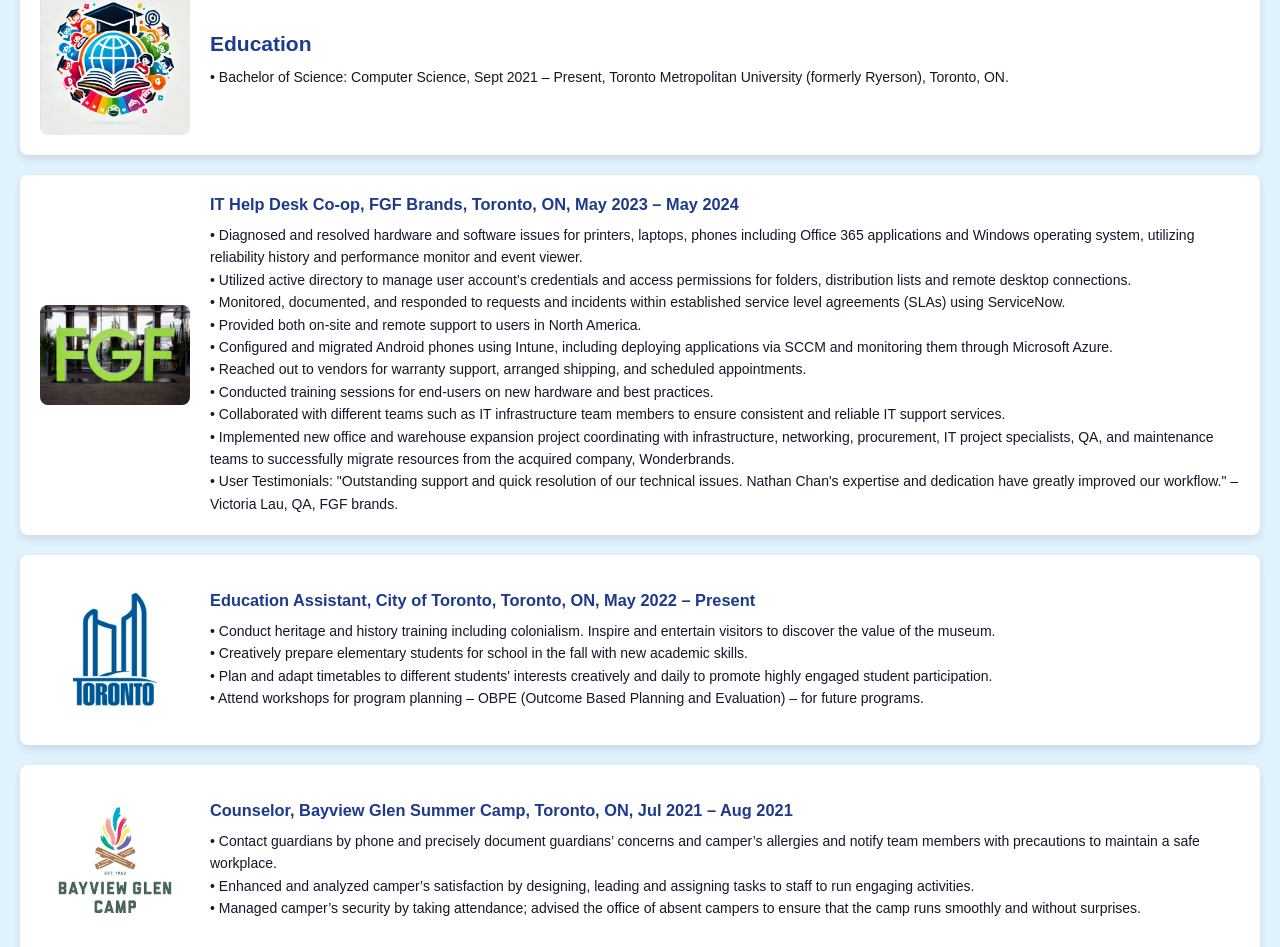
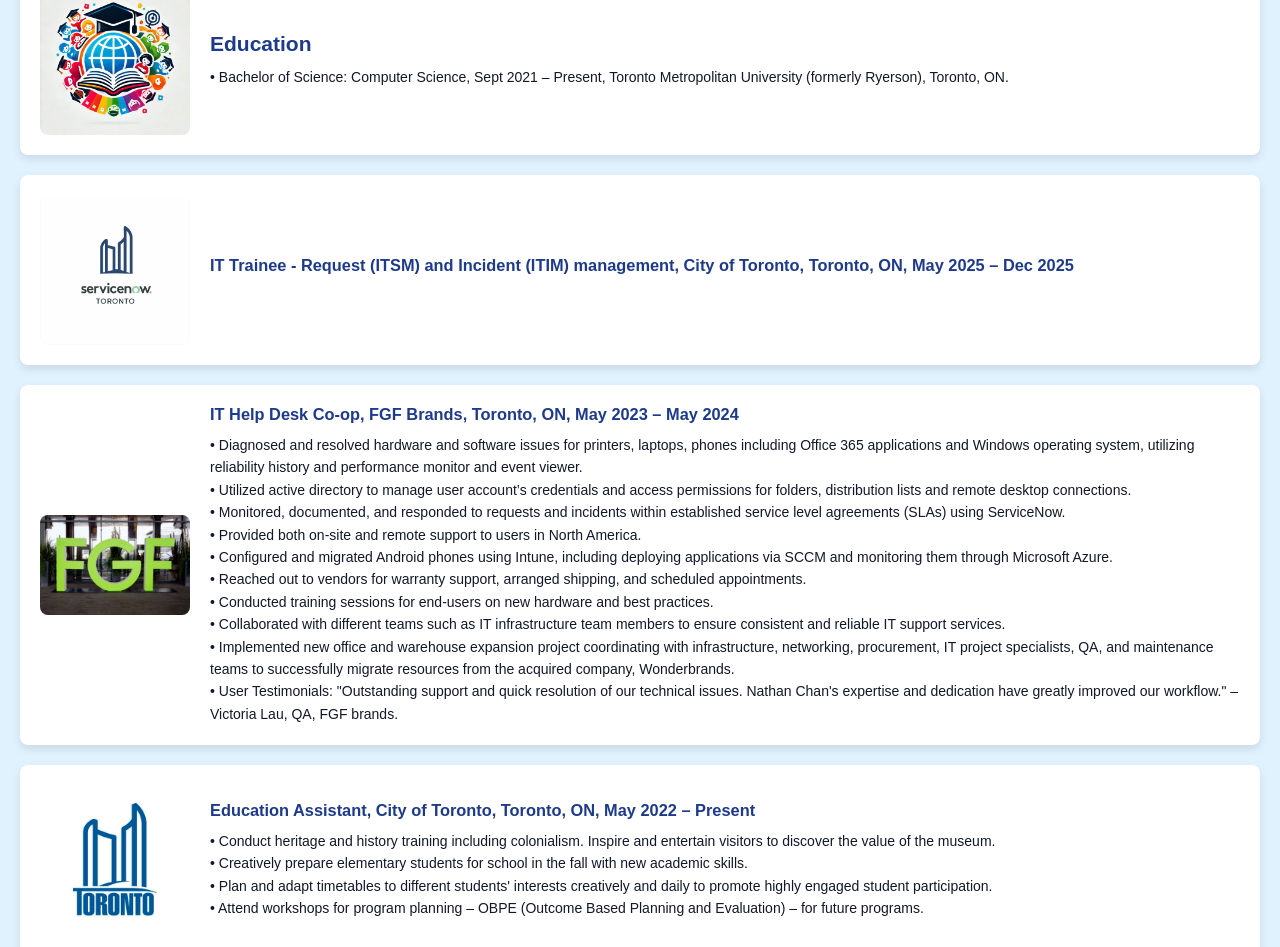
Before and after one commit to NatlC/React, a React (Create React App) app: page / in a window 1280 px wide. Shown: the part 893-1840 px from the top of the page. Built offline with nearby package versions, Linux system fonts and the light colour scheme.

Commit message:
added new COT section

```diff
--- a/src/pages/Home.js
+++ b/src/pages/Home.js
@@ -5,6 +5,7 @@
 import educationImage from '../images/education logo.png';
 import experienceFGFBrandsImage from '../images/fgf.jpg';
 import experienceCityTorontoImage from '../images/toronto-logo.png';
+import newestexperienceCityTorontoImage from '../images/ai-toronto-logo.png'
 import experienceBayviewGlenImage from '../images/bayview_glen_logo.png';
 import experienceIdeologicalSystemsImage from '../images/idea.png';
 import experienceQuadientCanadaImage from '../images/quadientLogo.png';
@@ -155,6 +156,13 @@
       </section>
 
       <section className="section-container">
+        <img src={newestexperienceCityTorontoImage} alt="IT Trainee, COT" className="section-image" />
+        <div className="section-text">
+          <h3>IT Trainee - Request (ITSM) and Incident (ITIM) management, City of Toronto, Toronto, ON, May 2025 – Dec 2025</h3>
+        </div>
+      </section>
+
+      <section className="section-container">
         <img src={experienceFGFBrandsImage} alt="IT Help Desk Co-op, FGF Brands" className="section-image" />
         <div className="section-text">
           <h3>IT Help Desk Co-op, FGF Brands, Toronto, ON, May 2023 – May 2024</h3>
```
Also changed, not shown: src/images/ai-toronto-logo.png (added).
